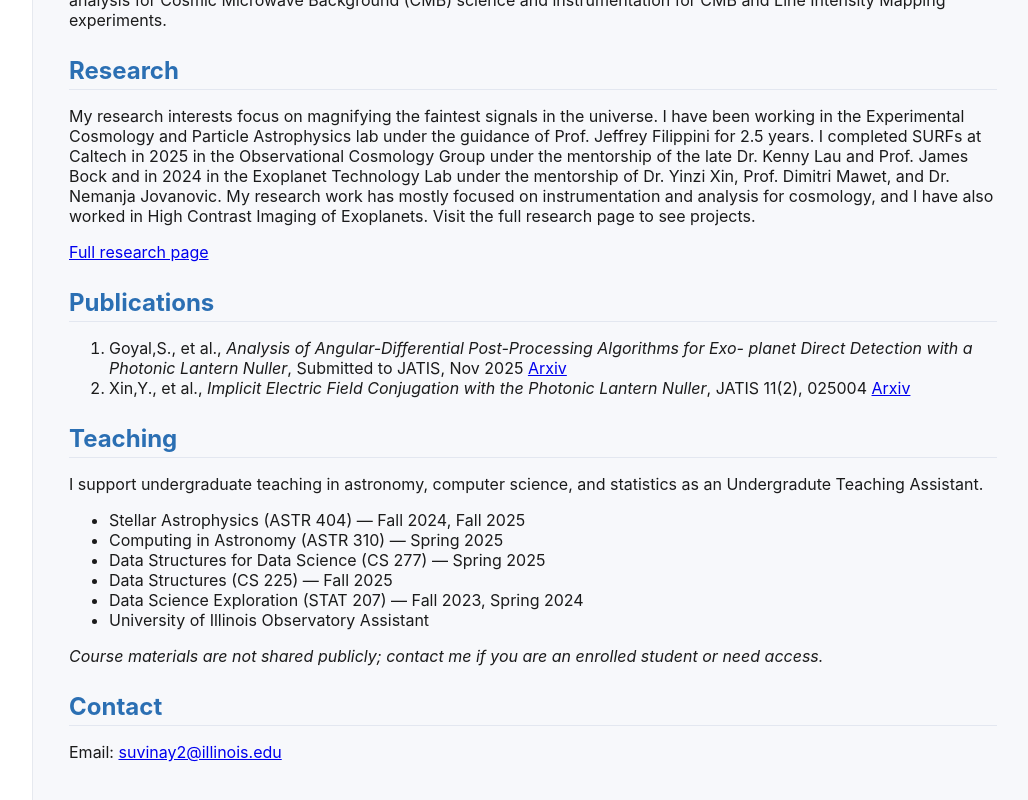
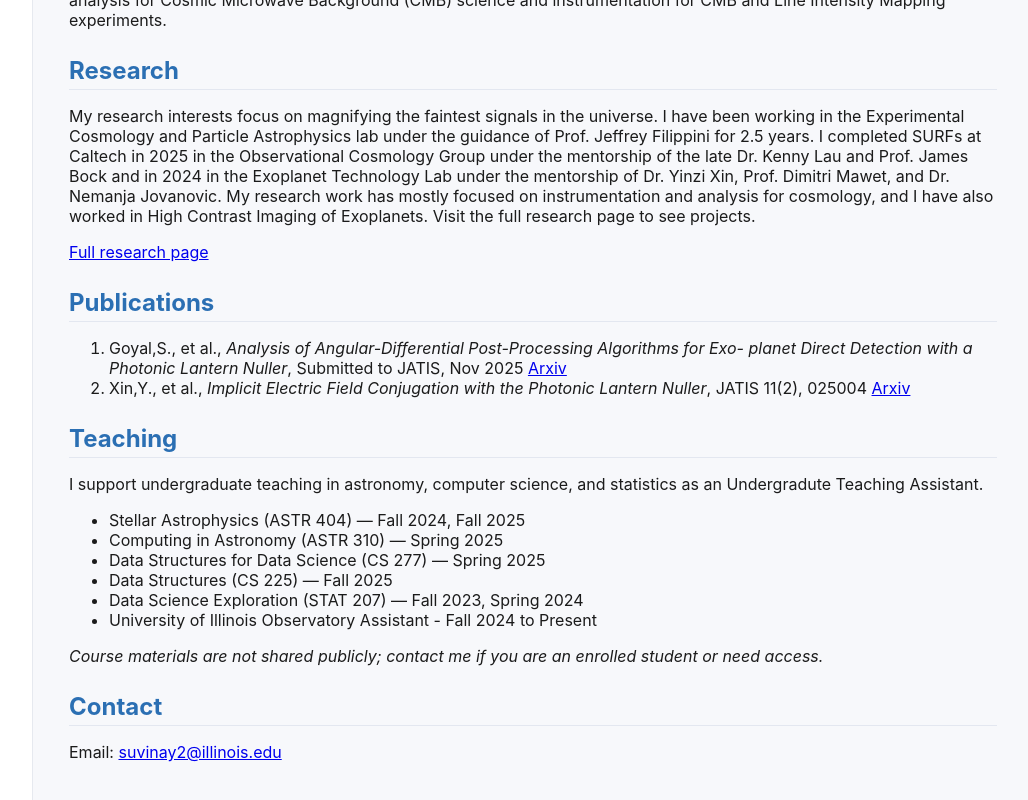
Before and after one commit to SuviIlli/SuviIlli.github.io, a plain HTML site: page index.html in a window 1280 px wide. Shown: the part 362-1162 px from the top of the page, without its empty margins (227-1255 px from the left). Drawn offline with Linux system fonts and the light colour scheme.

Commit message:
Small Change

```diff
--- a/index.html
+++ b/index.html
@@ -96,7 +96,7 @@
         <li>Data Structures for Data Science (CS 277) — Spring 2025</li>
         <li>Data Structures (CS 225) — Fall 2025</li>
         <li>Data Science Exploration (STAT 207) — Fall 2023, Spring 2024</li>
-        <li>University of Illinois Observatory Assistant</li>
+        <li>University of Illinois Observatory Assistant - Fall 2024 to Present </li>
       </ul>
       <p><em>Course materials are not shared publicly; contact me if you are an enrolled student or need access.</em></p>
   </section>
```
